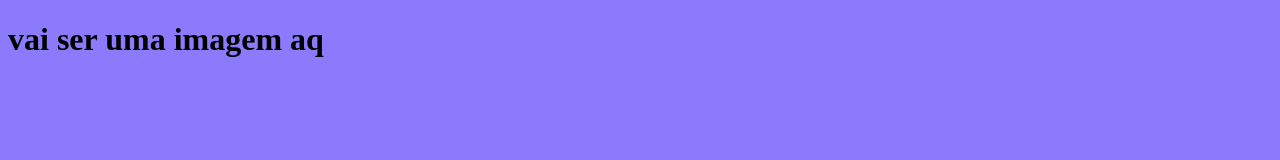
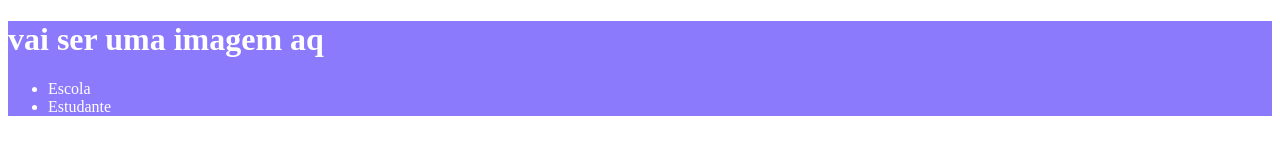
Before and after one commit to KetlinPereir/programacao_ketlin_stefany_luana, a plain HTML site: page index.html in a window 1280 px wide. Drawn offline with Linux system fonts and the light colour scheme.

Commit message:
iniciei o header

```diff
--- a/index.html
+++ b/index.html
@@ -8,7 +8,16 @@
     <link rel="stylesheet" href="style.css">
 </head>
 <body>
-  <h1>vai ser uma imagem aq</h1>
+  <header>
+    <h1>vai ser uma imagem aq</h1>
+   <ul>
+     <li>Escola</li>
+     <li>Estudante</li>
+
+   </ul>
+
+  </header>
+
 
 </body>
 </html>
--- a/style.css
+++ b/style.css
@@ -1,3 +1,5 @@
-body{
-    background-color: #8C7AFC;
+header{
+background-color: #8C7AFC;
+color: white;
+
 }
```
